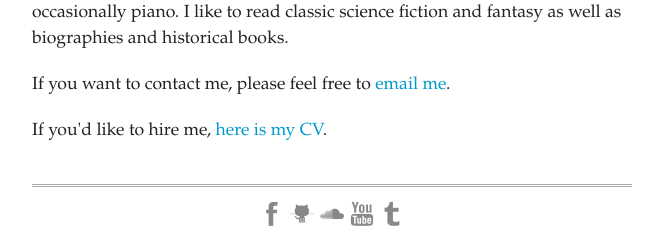
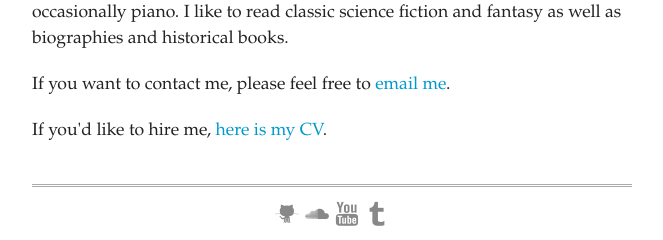
Before and after one commit to sean-duffy/blog-old, a Django app: page /about/ in a window 1280 px wide. Shown: the part 746-986 px from the top of the page, without its empty margins (308-971 px from the left). Run offline with Django 3.2, Linux system fonts and the light colour scheme; some web fonts are replaced.

Commit message:
Remove Facebook from footer links

```diff
--- a/blog/templates/main/footer.html
+++ b/blog/templates/main/footer.html
@@ -1,6 +1,5 @@
 <div id='page_footer'>
 	<p>
-		<a href='http://www.facebook.com/seanduffy94' title='My Facebook'><span class='icon-facebook'></span></a>
 		<a href='http://www.github.com/sean-duffy' title='My Github'><span class='icon-github-01'></span></a>
 		<a href='http://www.soundcloud.com/sean-duffy' title='My SoundCloud'><span class='icon-soundcloud'></span></a>
 		<a href='http://www.youtube.com/seanduffyproductions' title='My YouTube'><span class='icon-youtube'></span></a>
```
